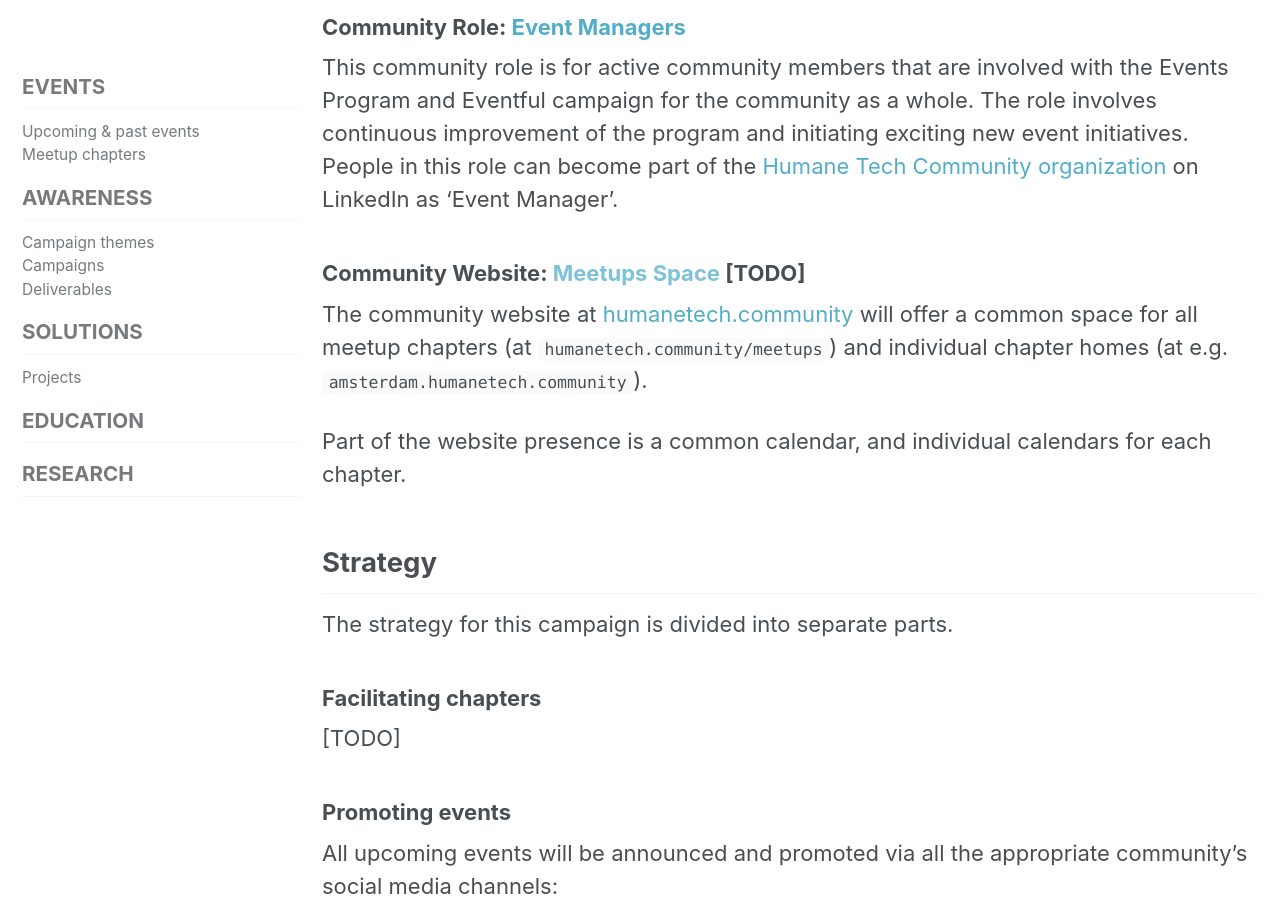
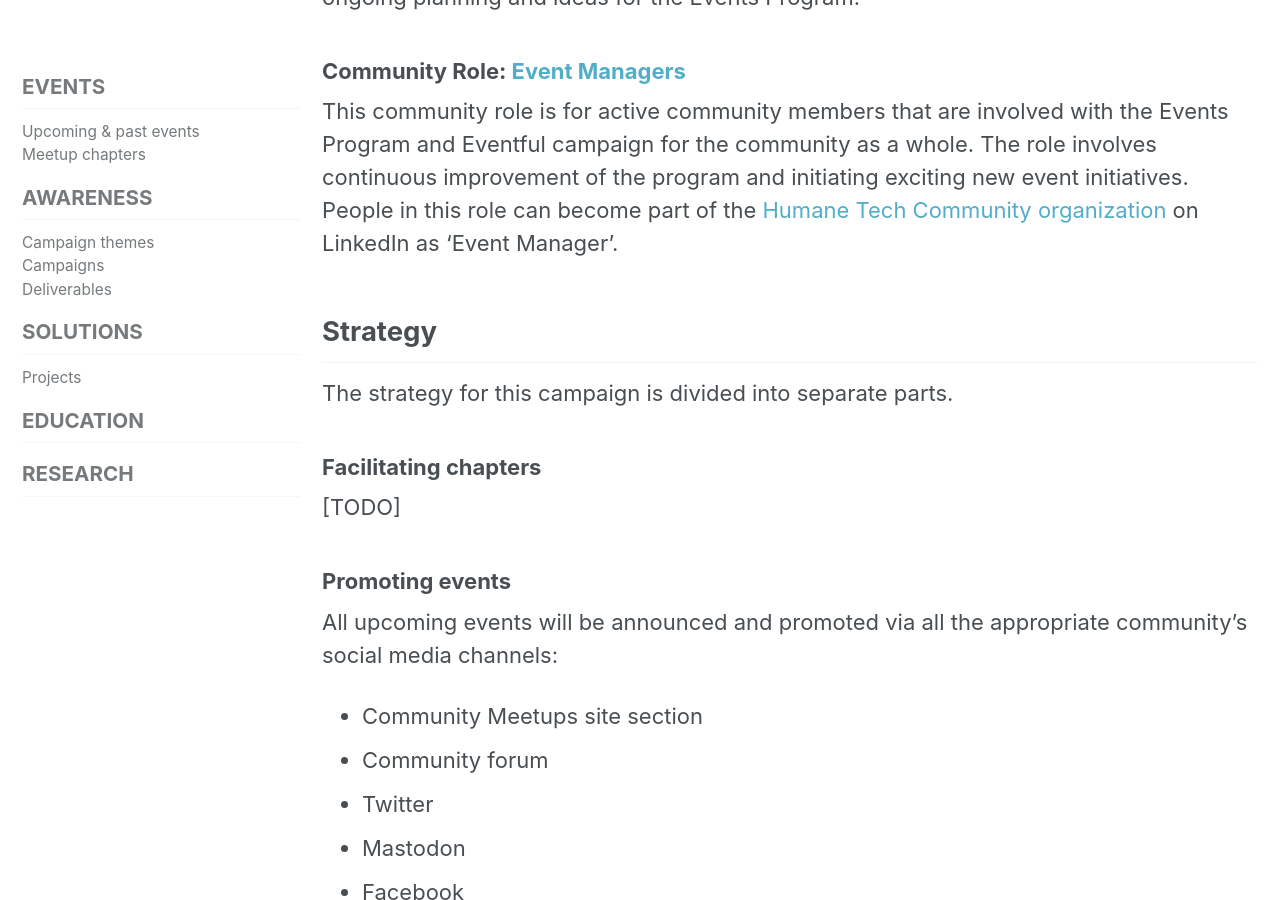
Before and after one commit to humanetech-community/community-hub, a Jekyll site: the page built from _activities/01-awareness-program/02-campaigns/02-campaign-eventful.md, in a window 1280 px wide and 900 px high, scrolled down 3159 px. Built offline with Jekyll 4.4.1, drawn with Linux system fonts in a browser that asks for light colours; cached includes are drawn as plain includes; nearby versions of some CDN libraries; some of the changed text lies outside the part shown.

Commit message:
Eventful campaign updated - #74

```diff
--- a/_activities/01-awareness-program/02-campaigns/02-campaign-eventful.md
+++ b/_activities/01-awareness-program/02-campaigns/02-campaign-eventful.md
@@ -111,11 +112,7 @@
 
 This community role is for active community members that are involved with the Events Program and Eventful campaign for the community as a whole. The role involves continuous improvement of the program and initiating exciting new event initiatives. People in this role can become part of the [Humane Tech Community organization](https://www.linkedin.com/company/humanetech-community) on LinkedIn as 'Event Manager'.
 
-### Community Website: [Meetups Space]() [TODO]
 
-The community website at [humanetech.community](https://humanetech.community) will offer a common space for all meetup chapters (at `humanetech.community/meetups`) and individual chapter homes (at e.g. `amsterdam.humanetech.community`).
-
-Part of the website presence is a common calendar, and individual calendars for each chapter.
 
 ## Strategy
 
```
Also changed, not shown: other parts of _activities/01-awareness-program/02-campaigns/02-campaign-eventful.md (+2 -1 lines).
